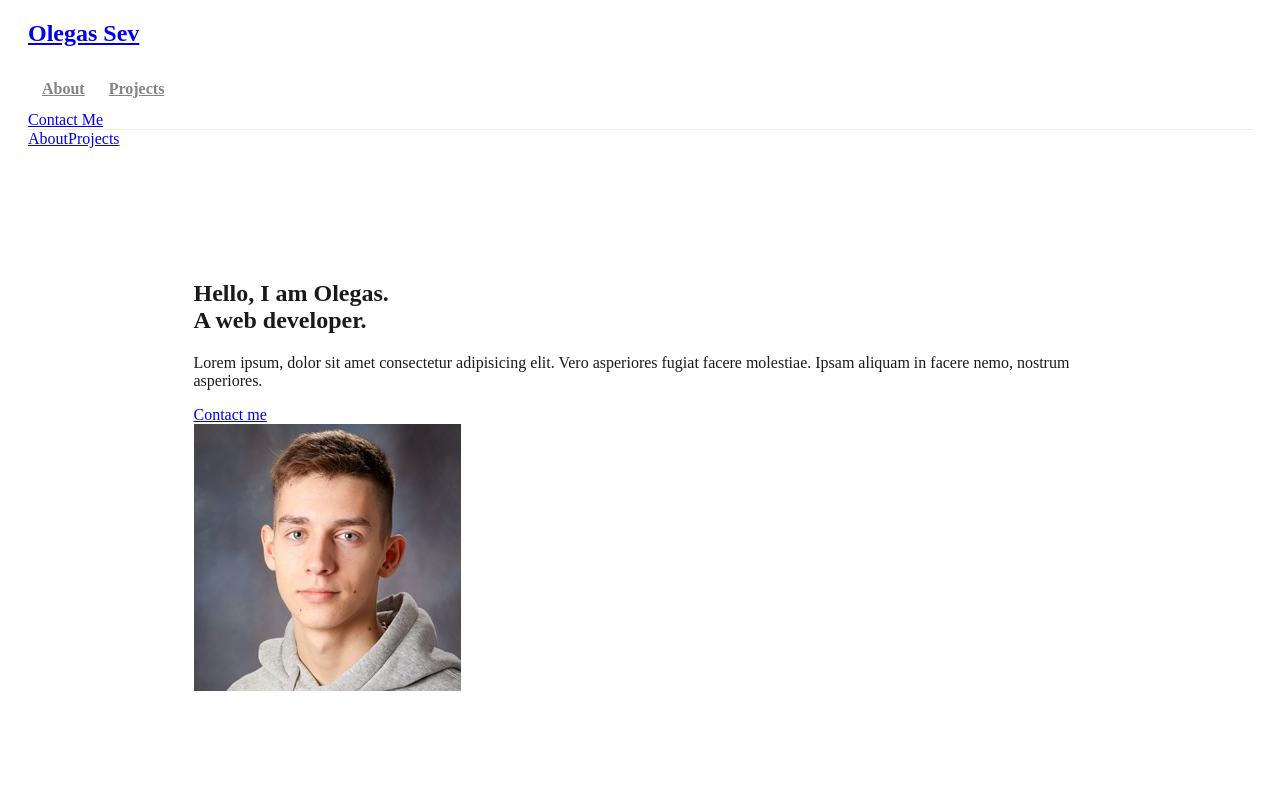
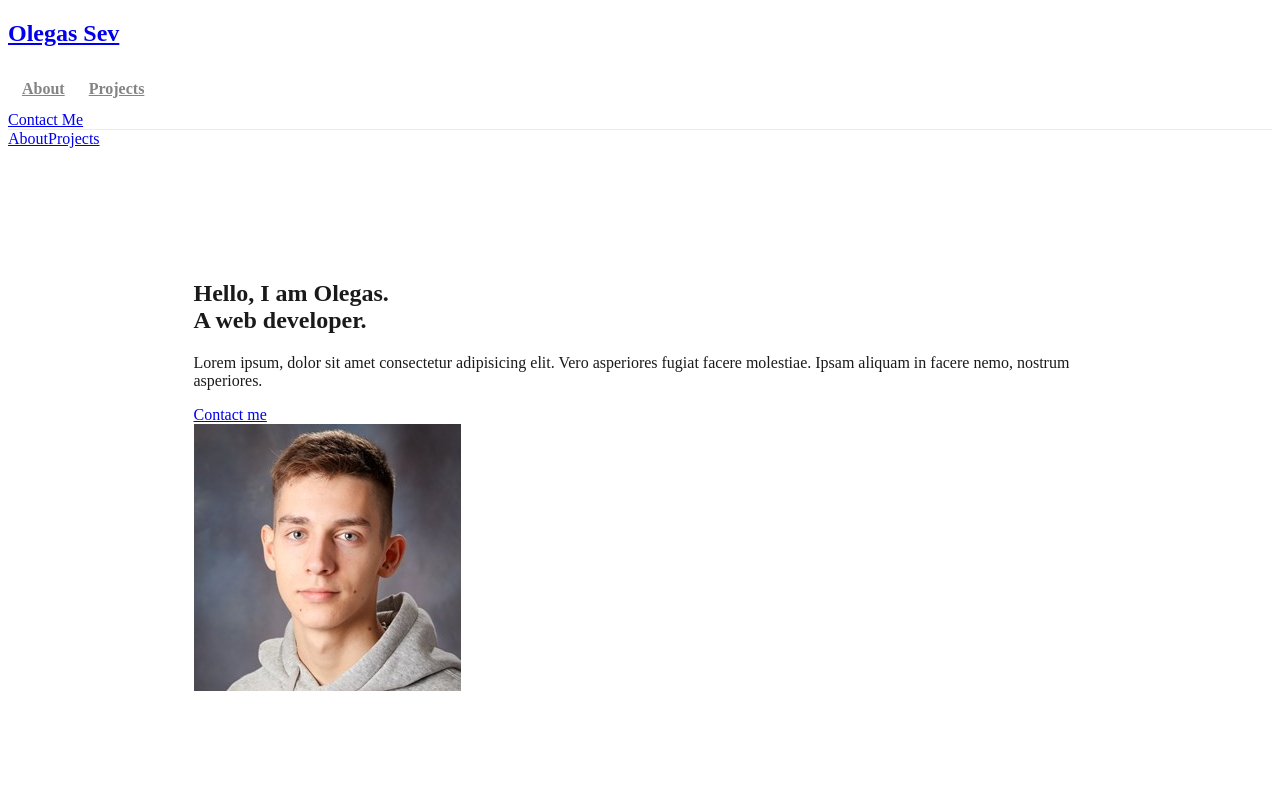
Before and after one commit to olegas-sev/portfolio, a Next.js app: page / in a window 1280 px wide. Shown: the top 800 px of the page. Built offline with nearby package versions, Linux system fonts and the light colour scheme.

Commit message:
Fixed navbar issue

```diff
--- a/components/Header.js
+++ b/components/Header.js
@@ -7,7 +7,7 @@ function Header() {
     }
 
     return (
-        <header className="sticky top-0 z-50 md:px-5">
+        <header className="sticky top-0 z-50">
             <div className="h-24 max-w-[893px] px-6 mx-auto">
                 <div className="flex flex-row items-center justify-between py-6 bg-[#FFF]">
                     <div className="flex flex-row items-center">
```
